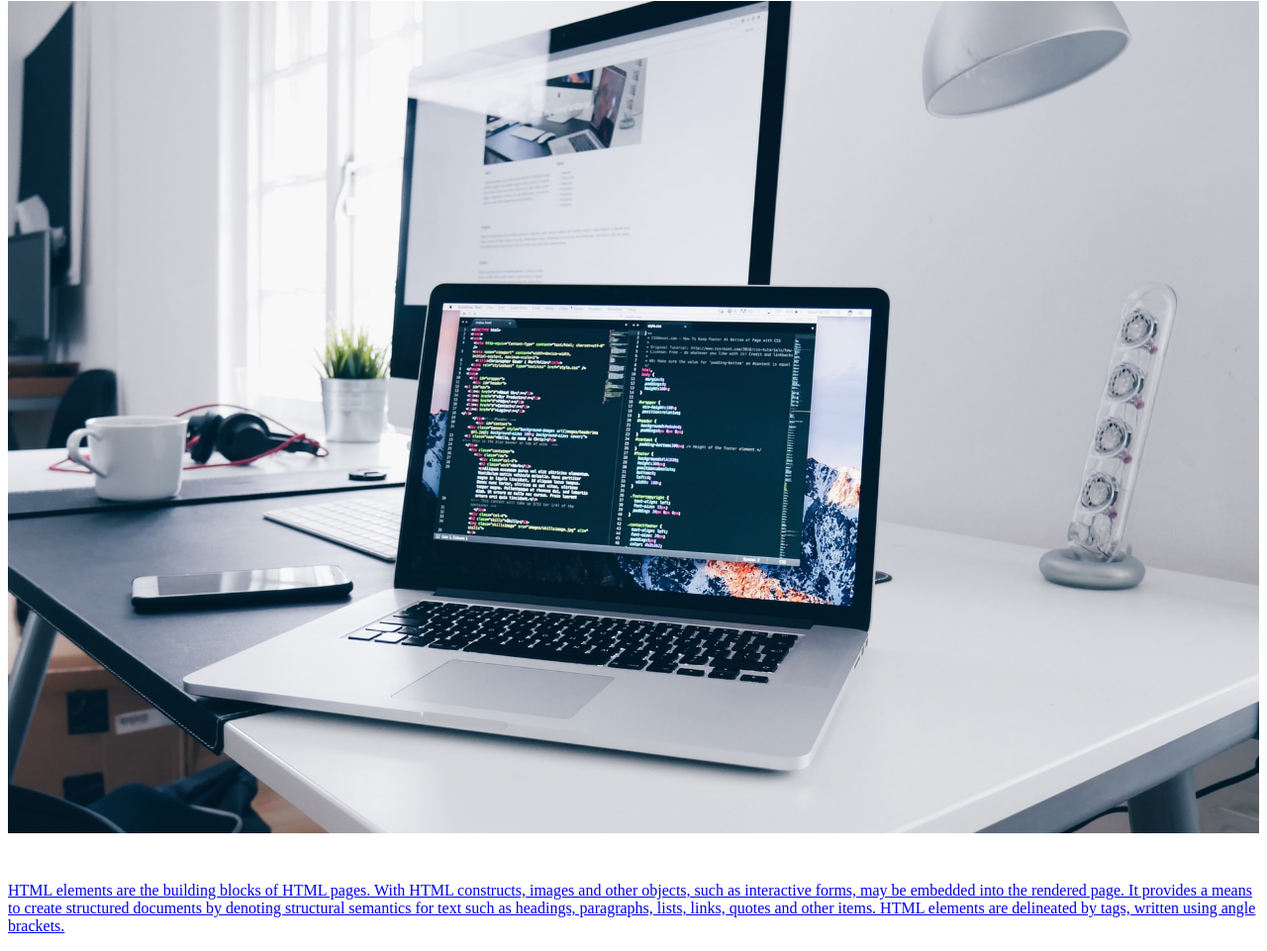
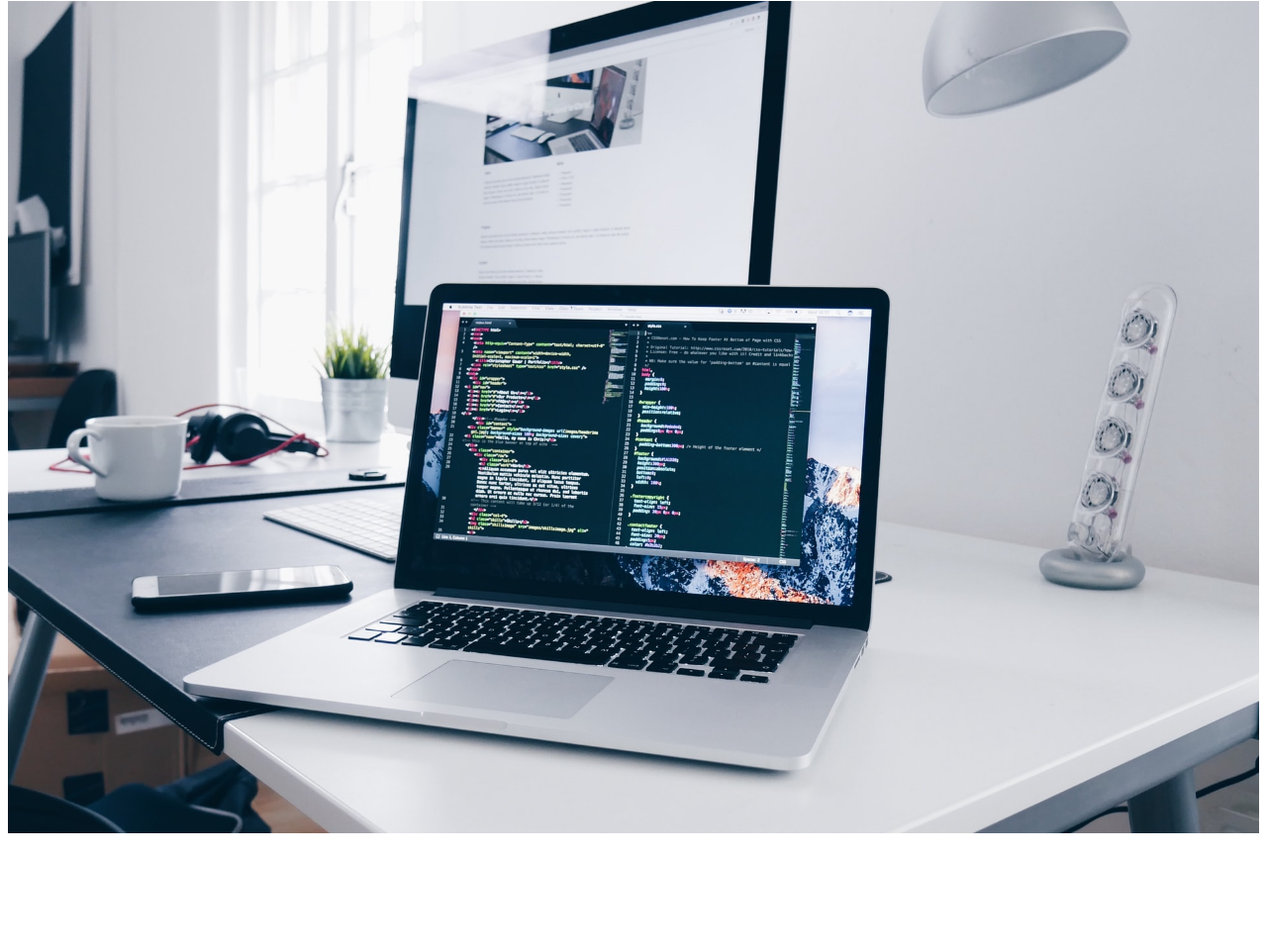
Before and after one commit to umallang/mallang, a plain HTML site: page 4.html in a window 1280 px wide. Shown: the part 320-1281 px from the top of the page at 99% size. After the commit the page ends 1174 px from the top, so only its background shows below. Drawn offline with Linux system fonts and the light colour scheme.

Commit message:
Update 4.html

```diff
--- a/4.html
+++ b/4.html
@@ -15,9 +15,7 @@
 <h2>김살미L</h2>
 <p>김살미란 김상민과 인절미를 합쳐서 만든 별명이다. 만든 날짜는 기억이 나진 않지만 그래도 자리잡은 별명이다.
 <br>요샌 쿼카를 닮아서 잠깐 김쿼카라고 불렀지만 아무래도 입에 달라붙는 별명은 김살미이기 때문에 김쿼카라고 잘 불리진 않는다.
-<br>(쿼카를 모르는 사람들을 위하여 쿼카 사진을 첨부하였다 사진을 누르면 쿼카에 대한 정보를 확인할 수 있다.)</P>
+<br>(쿼카를 모르는 사람들을 위하여 쿼카 사진을 첨부하였다 사진을 누르면 쿼카에 대한  정보를 확인할 수 있다.)</P>
 <a href="https://terms.naver.com/entry.nhn?docId=5945440&cid=43667&categoryId=43667" target="_blank" title="쿼카"><img src="coding.jpg" width="100%" height="100%" alt="쿼카" >
-<p style="margin-top:45px;">HTML elements are the building blocks of HTML pages. With HTML constructs, images and other objects, such as interactive forms, may be embedded into the rendered page. It provides a means to create structured documents by denoting structural semantics for text such as headings, paragraphs, lists, links, quotes and other items. HTML elements are delineated by tags, written using angle brackets.
-</p>
 </body>
 </html>
```
